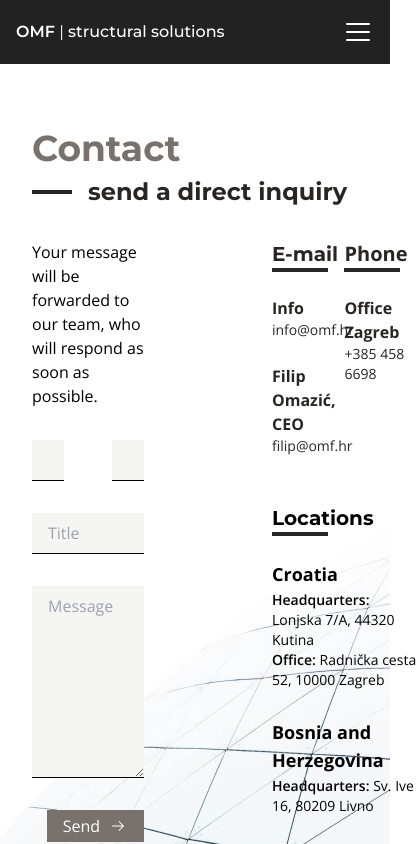
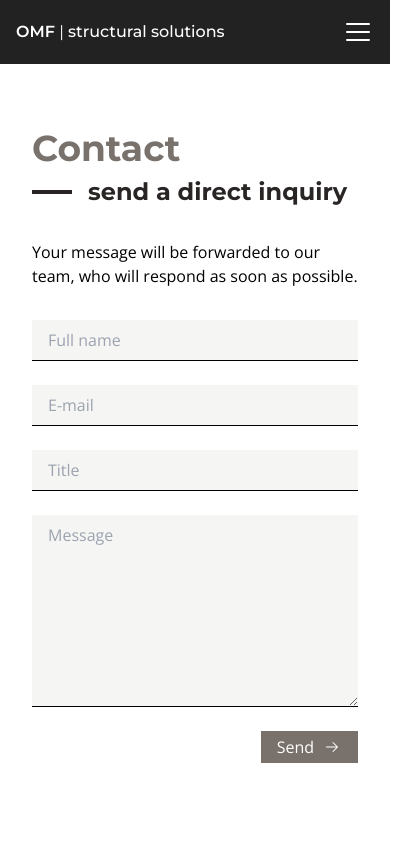
Before and after one commit to oyrad/omf, a Next.js app: page /en/contact in a window 390 px wide. Shown: the top 844 px of the page, 417 px wide, since content can reach past the window. Built offline with nearby package versions, Linux system fonts and the light colour scheme.

Commit message:
add mobile styles

```diff
--- a/app/[lang]/contact/_components/ContactForm.tsx
+++ b/app/[lang]/contact/_components/ContactForm.tsx
@@ -11,10 +11,14 @@ import ClipLoader from "react-spinners/ClipLoader";
 import { ContactDictionary } from "@/types/types";
 
 type ContactFormProps = {
+  contactMessage: string;
   formText: ContactDictionary["form"];
 };
 
-export default function ContactForm({ formText }: ContactFormProps) {
+export default function ContactForm({
+  contactMessage,
+  formText,
+}: ContactFormProps) {
   const [name, setName] = useState("");
   const [email, setEmail] = useState("");
   const [title, setTitle] = useState("");
@@ -22,6 +26,7 @@ export default function ContactForm({ formText }: ContactFormProps) {
   const [isSuccessful, setIsSuccessful] = useState<boolean | undefined>();
   const [isLoading, setIsLoading] = useState(false);
   const [isButtonDisabled, setIsButtonDisabled] = useState(true);
+  const [isSubmitted, setIsSubmitted] = useState(false);
 
   function handleSubmit(e: React.FormEvent<HTMLFormElement>) {
     e.preventDefault();
@@ -47,6 +52,7 @@ export default function ContactForm({ formText }: ContactFormProps) {
         setIsSuccessful(false);
       })
       .finally(() => {
+        setIsSubmitted(true);
         setIsLoading(false);
       });
   }
@@ -61,17 +67,22 @@ export default function ContactForm({ formText }: ContactFormProps) {
 
   return (
     <>
+      {isSubmitted ? (
         <ResponseMessage
           isSuccessful={isSuccessful}
           setIsSuccessful={setIsSuccessful}
+          setIsSubmitted={setIsSubmitted}
           successfulMessage={formText.messageSent}
           failedMessage={formText.messageFailed}
         />
+      ) : (
+        <p className="mb-8">{contactMessage}</p>
+      )}
       <form
-        className="flex flex-col items-end mb-40 space-y-8"
+        className="flex flex-col items-end mb-20 space-y-6 md:mb-40 md:space-y-8"
         onSubmit={handleSubmit}
       >
-        <div className="flex w-full space-x-12">
+        <div className="flex flex-col w-full space-y-6 md:space-y-0 md:space-x-12 md:flex-row">
           <InputField
             placeholder={formText.name}
             value={name}
--- a/app/[lang]/contact/_components/ResponseMessage.tsx
+++ b/app/[lang]/contact/_components/ResponseMessage.tsx
@@ -5,6 +5,7 @@ import {
 type ResponseMessageProps = {
   isSuccessful: boolean | undefined;
   setIsSuccessful: (isSuccessful?: boolean) => void;
+  setIsSubmitted: (isSubmitted: boolean) => void;
   successfulMessage: string;
   failedMessage: string;
 };
@@ -12,6 +13,7 @@ type ResponseMessageProps = {
 export default function ResponseMessage({
   isSuccessful,
   setIsSuccessful,
+  setIsSubmitted,
   successfulMessage,
   failedMessage,
 }: ResponseMessageProps) {
@@ -24,7 +26,13 @@ export default function ResponseMessage({
       } px-4 py-2 mb-6 -mt-2 rounded-md flex justify-between items-center w-full`}
     >
       {isSuccessful ? <p>{successfulMessage}</p> : <p>{failedMessage}</p>}
-      <X className="w-6 h-6 cursor-pointer" onClick={() => setIsSuccessful()} />
+      <X
+        className="w-6 h-6 cursor-pointer"
+        onClick={() => {
+          setIsSuccessful();
+          setIsSubmitted(false);
+        }}
+      />
     </div>
   );
 }
--- a/app/[lang]/contact/page.tsx
+++ b/app/[lang]/contact/page.tsx
@@ -29,13 +29,15 @@ export default async function Contact({
           <div className="h-1 md:h-1.5 w-10 bg-stone-800" />
           <Subtitle text={contact.subtitle} />
         </div>
-        <div className="flex justify-between space-x-16">
-          <div className="w-1/2 font-open">
-            <p className="mb-8">{contact.message}</p>
-            <ContactForm formText={contact.form} />
+        <div className="flex flex-col justify-between pb-20 md:pb-0 md:space-x-16 md:flex-row">
+          <div className="md:w-1/2 font-open">
+            <ContactForm
+              contactMessage={contact.message}
+              formText={contact.form}
+            />
           </div>
-          <div className="w-[1px] h-[30rem] bg-stone-300" />
-          <div className="flex flex-col w-1/2">
+          <div className="w-[1px] h-[30rem] bg-stone-300 hidden md:block" />
+          <div className="flex flex-col md:w-1/2">
             <div className="flex text-stone-800">
               <div className="w-1/2">
                 <p className="text-xl font-bold">E-mail</p>
--- a/app/[lang]/projects/[slug]/_components/ImageCarousel.tsx
+++ b/app/[lang]/projects/[slug]/_components/ImageCarousel.tsx
@@ -38,7 +38,7 @@ export default function ImageCarousel({
 
   return (
     <>
-      <div className="grid grid-cols-3 gap-10 my-20">
+      <div className="grid grid-cols-1 gap-10 my-20 md:grid-cols-3">
         {images.map((image, key) => (
           <Image
             key={image.fields.title}
@@ -56,8 +56,11 @@ export default function ImageCarousel({
           onClick={() => setSelectedImage(undefined)}
           className="fixed top-0 left-0 z-50 flex items-center justify-center w-full h-full bg-black bg-opacity-50"
         >
-          <X className="absolute w-10 h-10 text-white transition-all cursor-pointer top-10 right-10 hover:bg-stone-600" />
-          <div className="w-2/3 h-2/3" onClick={(e) => e.stopPropagation()}>
+          <X className="absolute w-10 h-10 text-white transition-all cursor-pointer top-5 right-5 md:top-10 md:right-10 hover:bg-stone-600" />
+          <div
+            className="px-4 md:px-0 md:w-2/3 md:h-2/3"
+            onClick={(e) => e.stopPropagation()}
+          >
             <Carousel
               infiniteLoop={true}
               selectedItem={selectedImage}
--- a/app/[lang]/projects/[slug]/_components/ProjectInfo.tsx
+++ b/app/[lang]/projects/[slug]/_components/ProjectInfo.tsx
@@ -67,9 +67,9 @@ export default function ProjectInfo({ lang, projects }: ProjectInfoProps) {
           {projectTextData.fields.title}
         </p>
       </div>
-      <div className="flex space-x-16">
+      <div className="flex flex-col-reverse md:space-x-16 md:flex-row">
         <div className="flex-1">
-          <ul className="mb-4 space-y-4 list-disc list-inside text-stone-800">
+          <ul className="mb-4 space-y-4 list-disc list-outside md:list-inside text-stone-800">
             <li>
               <span className="mr-2 font-bold">{projects.projectName}</span>
               {projectTextData.fields.title}
@@ -93,7 +93,7 @@ export default function ProjectInfo({ lang, projects }: ProjectInfoProps) {
             {projectTextData.fields.description}
           </p>
         </div>
-        <div className="flex-1">
+        <div className="flex-1 mb-12 md:mb-0">
           <Image
             src={`https:${fields.featuredImage.fields.file.url}`}
             alt={fields.featuredImage.fields.title}
--- a/app/[lang]/projects/[slug]/page.tsx
+++ b/app/[lang]/projects/[slug]/page.tsx
@@ -14,7 +14,7 @@ export default async function ProjectDetails({
   return (
     <>
       <Header lang={lang} navigation={navigation} />
-      <div className="px-8 mt-16 md:px-44 font-open">
+      <div className="px-8 mt-12 md:mt-16 md:px-44 font-open">
         <ProjectInfo lang={lang} projects={projects} />
       </div>
     </>
```
Lines whose indentation alone changed are shown as unchanged.
